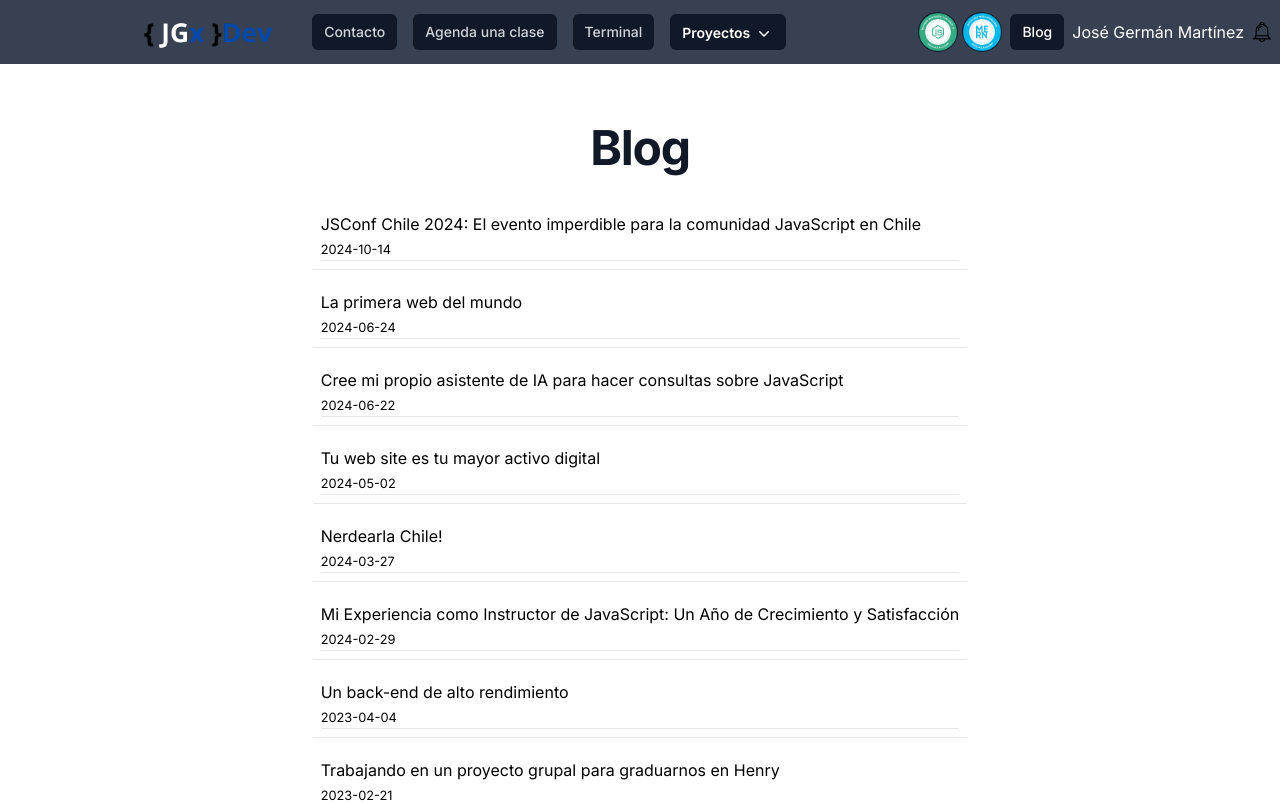
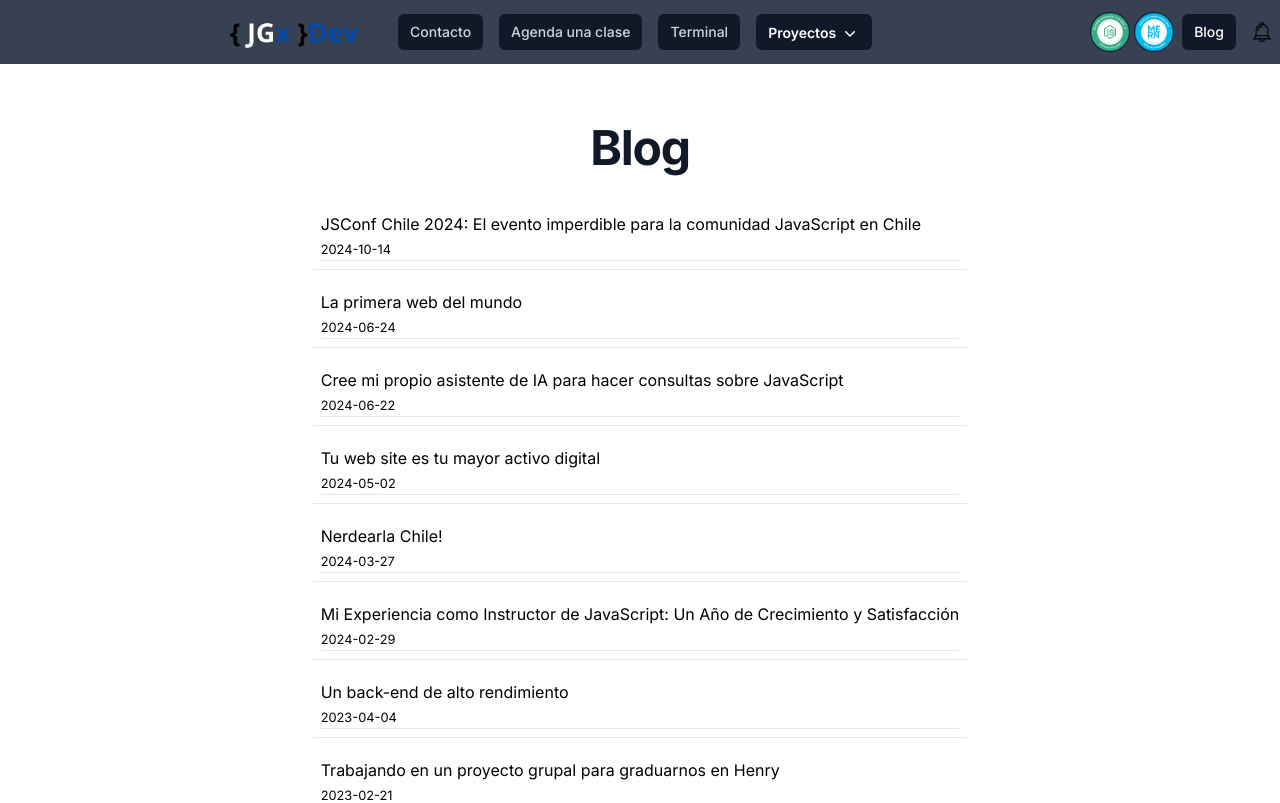
Before and after one commit to JoseGermanx/cv-app, a Next.js app: page /blog in a window 1280 px wide. Shown: the top 803 px of the page. Built offline with nearby package versions, Linux system fonts and the light colour scheme.

Commit message:
eliminar nombre del usuario del componente Navbar para simplificar la interfaz

```diff
--- a/src/app/ui/Navbar.tsx
+++ b/src/app/ui/Navbar.tsx
@@ -133,7 +133,6 @@ const NavBar = () => {
             >
               Blog
             </Link>
-            <p>José Germán Martínez</p>
             {mobile ? null : !notificaciones ? <Image
                   className="h-auto w-5 cursor-pointer mx-2"
                   src="/images/notification-bell-svgrepo-com.png"
```
